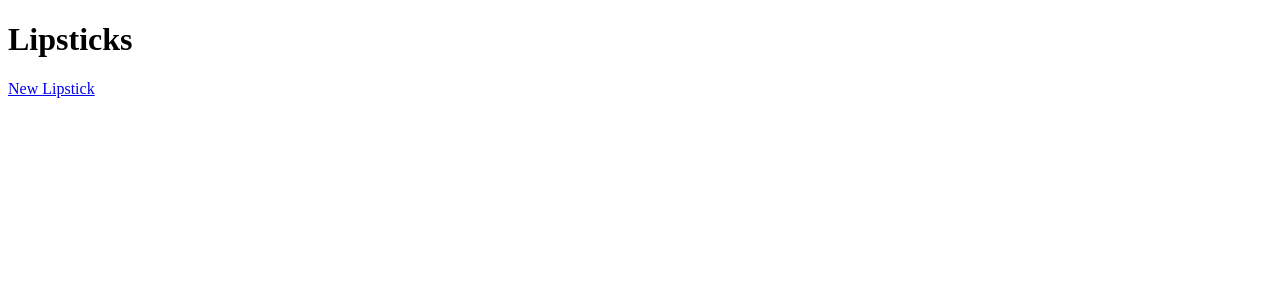
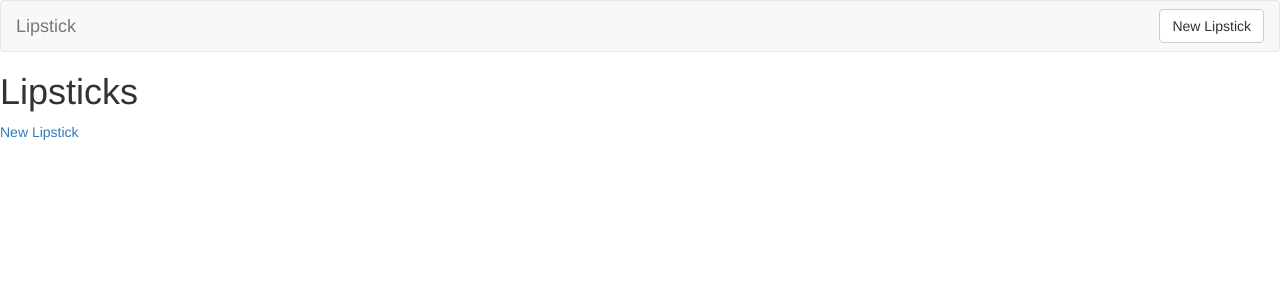
Before and after one commit to liyaSileshi/contractor, a Flask app: page / in a window 1280 px wide. Shown: the top 300 px of the page. Run offline with Flask 2, Linux system fonts and the light colour scheme; data that the repository does not hold is empty; some libraries are stand-ins or nearby versions.

Commit message:
started bootstarp

```diff
--- a/templates/base.html
+++ b/templates/base.html
@@ -4,12 +4,17 @@
 <head>
   <meta charset='utf-8'>
   <title>Contractor</title>
+  <!-- Latest compiled and minified CSS -->
+  <link rel='stylesheet' href='https://maxcdn.bootstrapcdn.com/bootstrap/3.3.7/css/bootstrap.min.css'>
 </head>
 <body>
+  {% include 'partials/navbar.html' %}
+    {% block content %}
 
-    {% block content %}
-        BODY CONTENT GOES HERE
     {% endblock %}
-
+    <!-- Latest compiled and minified JavaScript -->
+    <script src="//code.jquery.com/jquery-1.12.0.min.js"></script>
+    <script src="//code.jquery.com/jquery-migrate-1.2.1.min.js"></script>
+    <script src='https://maxcdn.bootstrapcdn.com/bootstrap/3.3.7/js/bootstrap.min.js'></script>
 </body>
 </html>
--- /dev/null
+++ b/templates/partials/navbar.html
@@ -0,0 +1,12 @@
+<nav class='navbar navbar-default'>
+    <div class='container-fluid'>
+        <div class='navbar-header'>
+            <a class='navbar-brand' href='/'>
+                Lipstick
+            </a>
+        </div>
+        <div class='pull-right'>
+            <a href='/lipsticks/new' class='btn btn-default navbar-btn'>New Lipstick</a>
+        </div>
+    </div>
+</nav>
```
